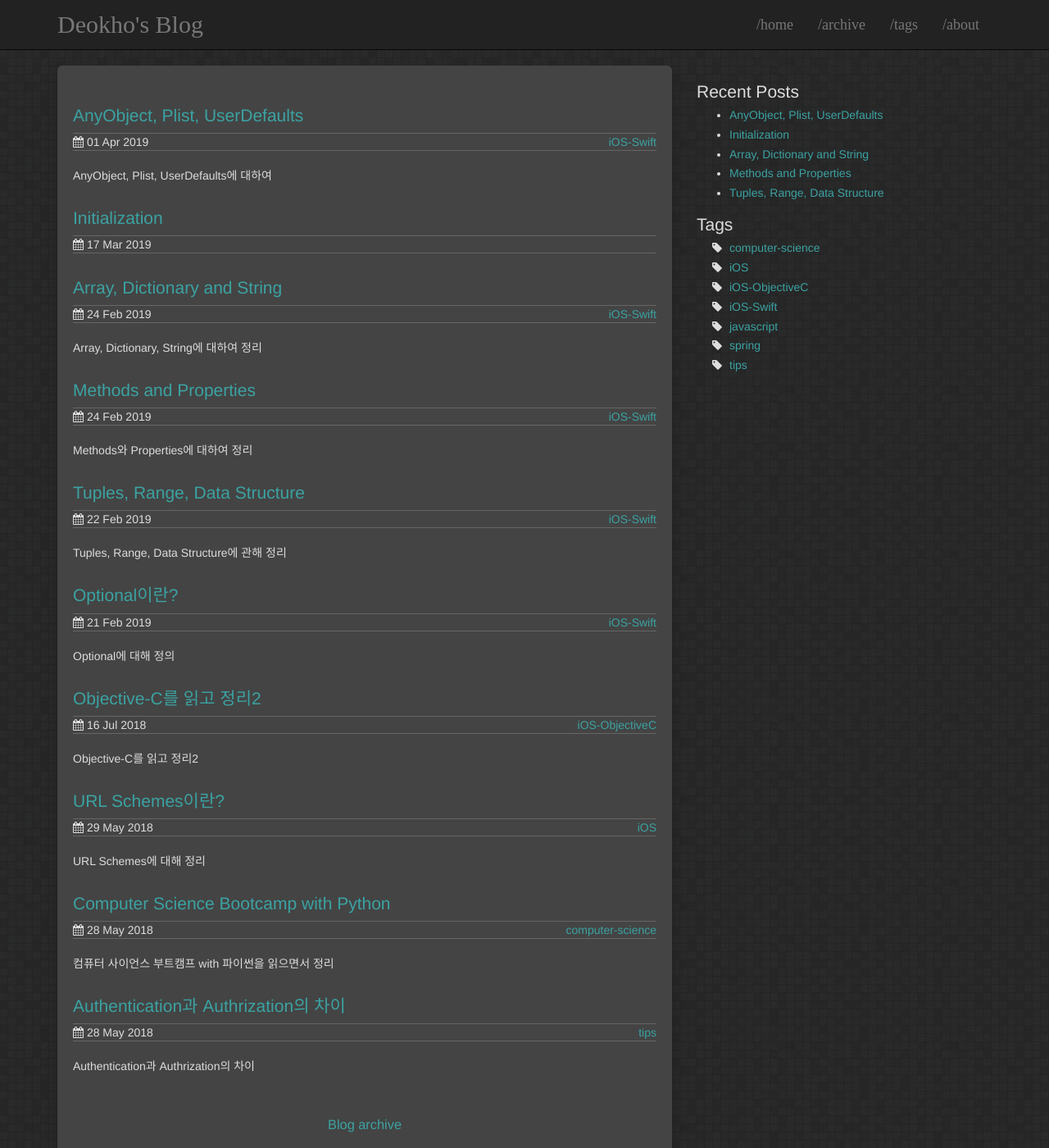
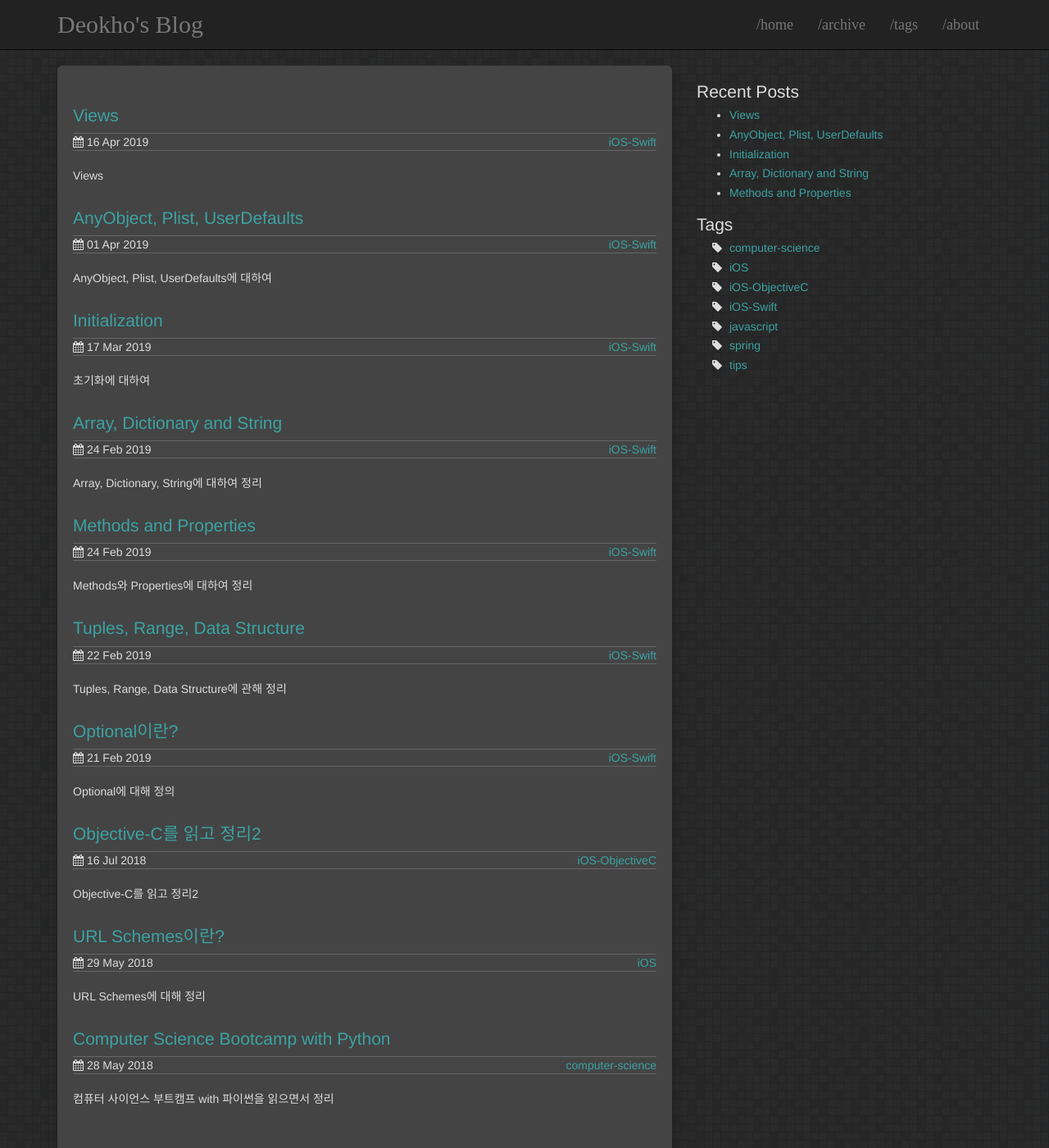
Before and after one commit to LeeDeokho/LeeDeokHo.github.io, a Jekyll site: the page built from index.html, in a window 1280 px wide and 1400 px high. Shown: the whole window at 82% size. Built offline with Jekyll 4.4.1, drawn with Linux system fonts in a browser that asks for light colours.

Commit message:
Add Views

```diff
--- a/_posts/iOS/Swift/Concept/2019-03-17-Initialization.md
+++ b/_posts/iOS/Swift/Concept/2019-03-17-Initialization.md
@@ -1,3 +1,13 @@
+---
+layout: post
+title: "Initialization"
+date: 2019-03-17 00:30:06
+description: 초기화에 대하여
+tags:
+ - iOS-Swift
+comments: true
+---
+
 # Initialization
 
 ## 언제 `init` 메소드가 필요할까 ??
--- /dev/null
+++ b/_posts/iOS/Swift/Concept/2019-04-16-Views.md
@@ -0,0 +1,13 @@
+---
+layout: post
+title: "Views"
+date: 2019-04-16 00:30:06
+description: Views
+tags:
+ - iOS-Swift
+comments: true
+---
+
+# Views
+
+* 뷰는 사각형 영역
```
Also changed, not shown: _posts/iOS/Swift/Concept/2019-04-01-AnyObjectPlistNSUserDefault.md (line endings or trailing spaces).
